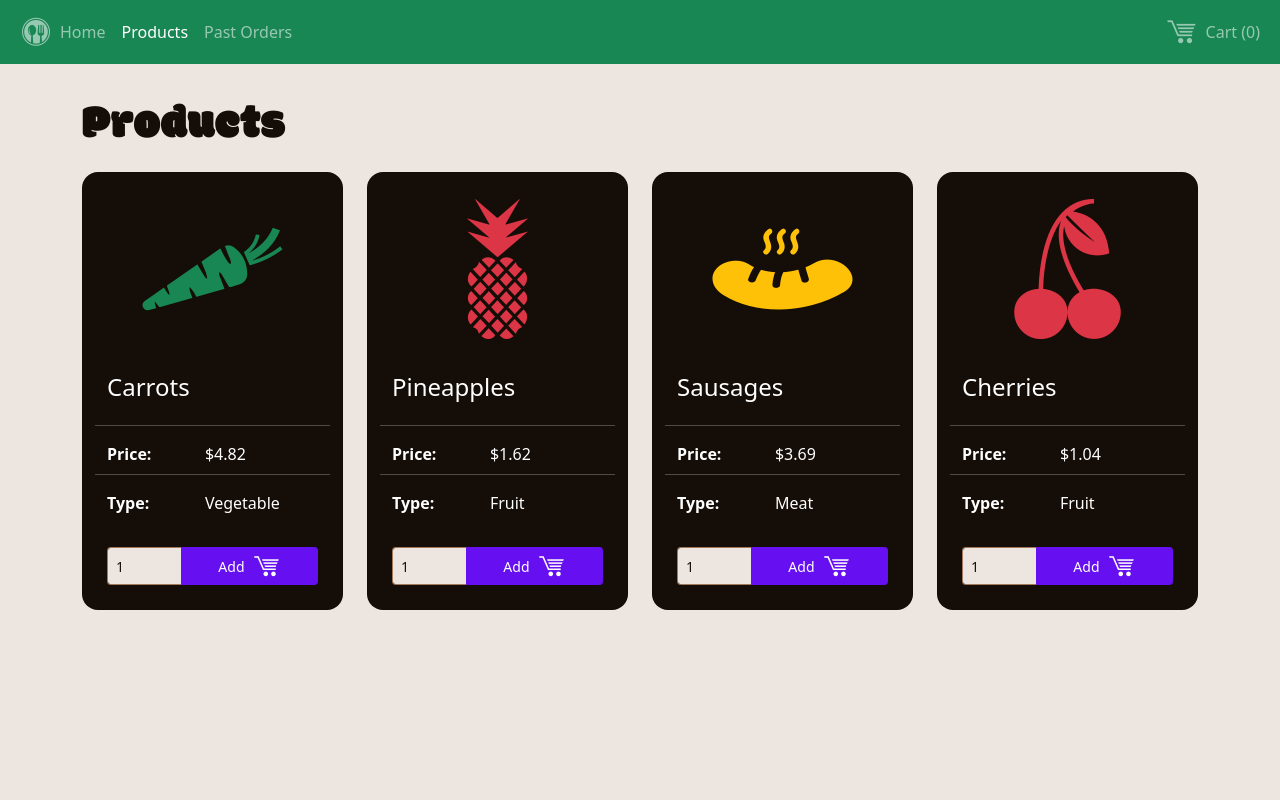
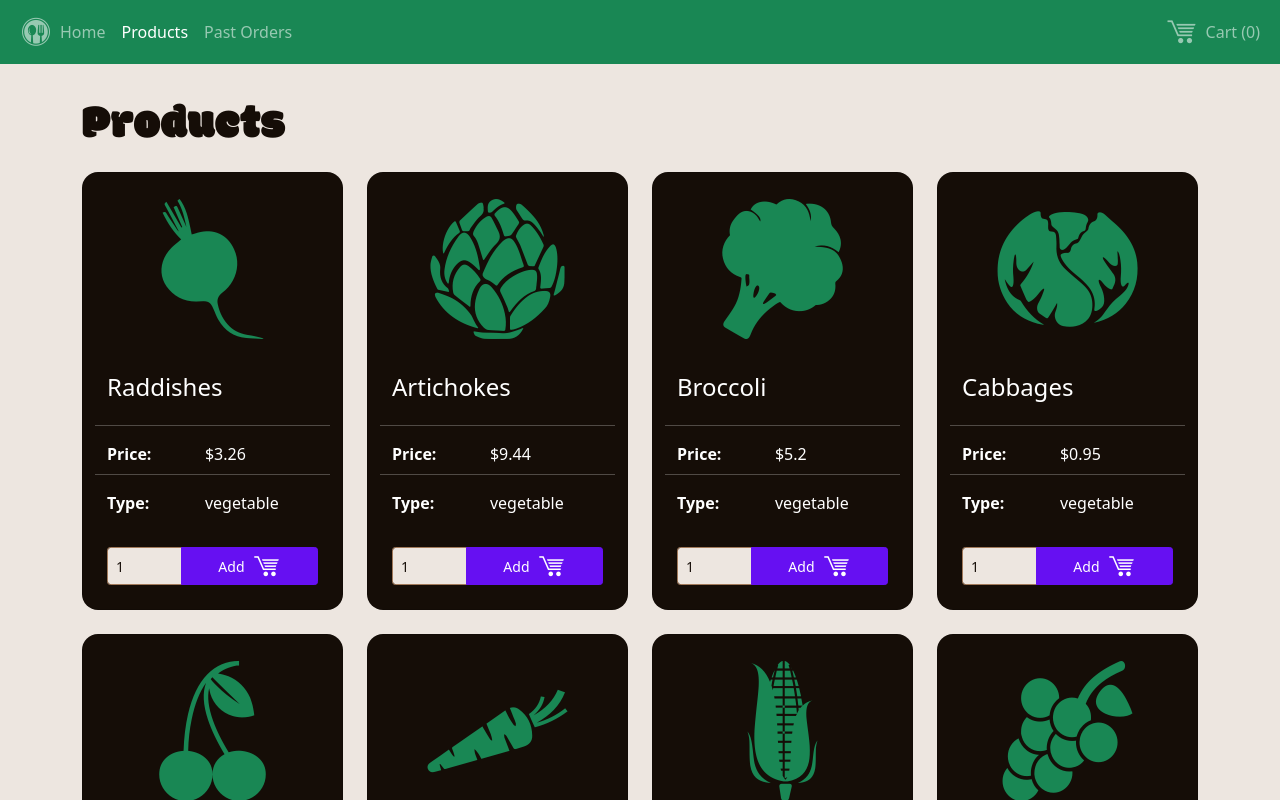
Before and after one commit to webceyhan/vue-splendid-food, a Vue app: page /products in a window 1280 px wide. Shown: the top 800 px of the page. Built offline with nearby package versions, Linux system fonts and the light colour scheme.

Commit message:
food data impl. on products page

```diff
--- a/src/views/Products.vue
+++ b/src/views/Products.vue
@@ -4,137 +4,22 @@
       <h1 class="mb-3">Products</h1>
 
       <div class="row row-cols-1 row-cols-md-2 row-cols-lg-3 row-cols-xl-4 g-4">
-        <!-- card - Carrots -->
-        <div class="col">
+        <div class="col" v-for="food in foods" :key="food.id">
           <div class="card bg-dark text-white rounded-5">
             <div class="card-image-top text-center pt-3">
-              <i class="icofont-10x icofont-carrot text-success"></i>
+              <i :class="`icofont-10x icofont-${food.icon} text-success`"></i>
             </div>
 
             <div class="card-body p-4">
-              <h4 class="card-title mb-4">Carrots</h4>
+              <h4 class="card-title mb-4">{{ food.name }}</h4>
 
               <dl class="row mb-4">
                 <hr />
                 <dt class="col-sm-5">Price:</dt>
-                <dd class="col-sm-7">$4.82</dd>
+                <dd class="col-sm-7">${{ food.price }}</dd>
                 <hr />
                 <dt class="col-sm-5">Type:</dt>
-                <dd class="col-sm-7">Vegetable</dd>
-              </dl>
-
-              <div class="input-group input-group-sm">
-                <input type="number" class="form-control" value="1" />
-                <button
-                  class="
-                    btn btn-primary
-                    d-flex
-                    align-items-center
-                    justify-content-center
-                    flex-fill
-                  "
-                >
-                  Add
-                  <i class="icofont-cart-alt icofont-2x ms-2"></i>
-                </button>
-              </div>
-            </div>
-          </div>
-        </div>
-
-        <!-- card - Pineapples -->
-        <div class="col">
-          <div class="card bg-dark text-white rounded-5">
-            <div class="card-image-top text-center pt-3">
-              <i class="icofont-10x icofont-pineapple text-danger"></i>
-            </div>
-
-            <div class="card-body p-4">
-              <h4 class="card-title mb-4">Pineapples</h4>
-
-              <dl class="row mb-4">
-                <hr />
-                <dt class="col-sm-5">Price:</dt>
-                <dd class="col-sm-7">$1.62</dd>
-                <hr />
-                <dt class="col-sm-5">Type:</dt>
-                <dd class="col-sm-7">Fruit</dd>
-              </dl>
-
-              <div class="input-group input-group-sm">
-                <input type="number" class="form-control" value="1" />
-                <button
-                  class="
-                    btn btn-primary
-                    d-flex
-                    align-items-center
-                    justify-content-center
-                    flex-fill
-                  "
-                >
-                  Add
-                  <i class="icofont-cart-alt icofont-2x ms-2"></i>
-                </button>
-              </div>
-            </div>
-          </div>
-        </div>
-
-        <!-- card - Sausages -->
-        <div class="col">
-          <div class="card bg-dark text-white rounded-5">
-            <div class="card-image-top text-center pt-3">
-              <i class="icofont-10x icofont-sausage text-warning"></i>
-            </div>
-
-            <div class="card-body p-4">
-              <h4 class="card-title mb-4">Sausages</h4>
-
-              <dl class="row mb-4">
-                <hr />
-                <dt class="col-sm-5">Price:</dt>
-                <dd class="col-sm-7">$3.69</dd>
-                <hr />
-                <dt class="col-sm-5">Type:</dt>
-                <dd class="col-sm-7">Meat</dd>
-              </dl>
-
-              <div class="input-group input-group-sm">
-                <input type="number" class="form-control" value="1" />
-                <button
-                  class="
-                    btn btn-primary
-                    d-flex
-                    align-items-center
-                    justify-content-center
-                    flex-fill
-                  "
-                >
-                  Add
-                  <i class="icofont-cart-alt icofont-2x ms-2"></i>
-                </button>
-              </div>
-            </div>
-          </div>
-        </div>
-
-        <!-- card - Cherries -->
-        <div class="col">
-          <div class="card bg-dark text-white rounded-5">
-            <div class="card-image-top text-center pt-3">
-              <i class="icofont-10x icofont-cherry text-danger"></i>
-            </div>
-
-            <div class="card-body p-4">
-              <h4 class="card-title mb-4">Cherries</h4>
-
-              <dl class="row mb-4">
-                <hr />
-                <dt class="col-sm-5">Price:</dt>
-                <dd class="col-sm-7">$1.04</dd>
-                <hr />
-                <dt class="col-sm-5">Type:</dt>
-                <dd class="col-sm-7">Fruit</dd>
+                <dd class="col-sm-7">{{ food.type }}</dd>
               </dl>
 
               <div class="input-group input-group-sm">
@@ -161,5 +46,13 @@
 </template>
 
 <script>
-export default {};
+import store from "@/store";
+
+export default {
+  computed: {
+    foods() {
+      return store.foods;
+    },
+  },
+};
 </script>
```
